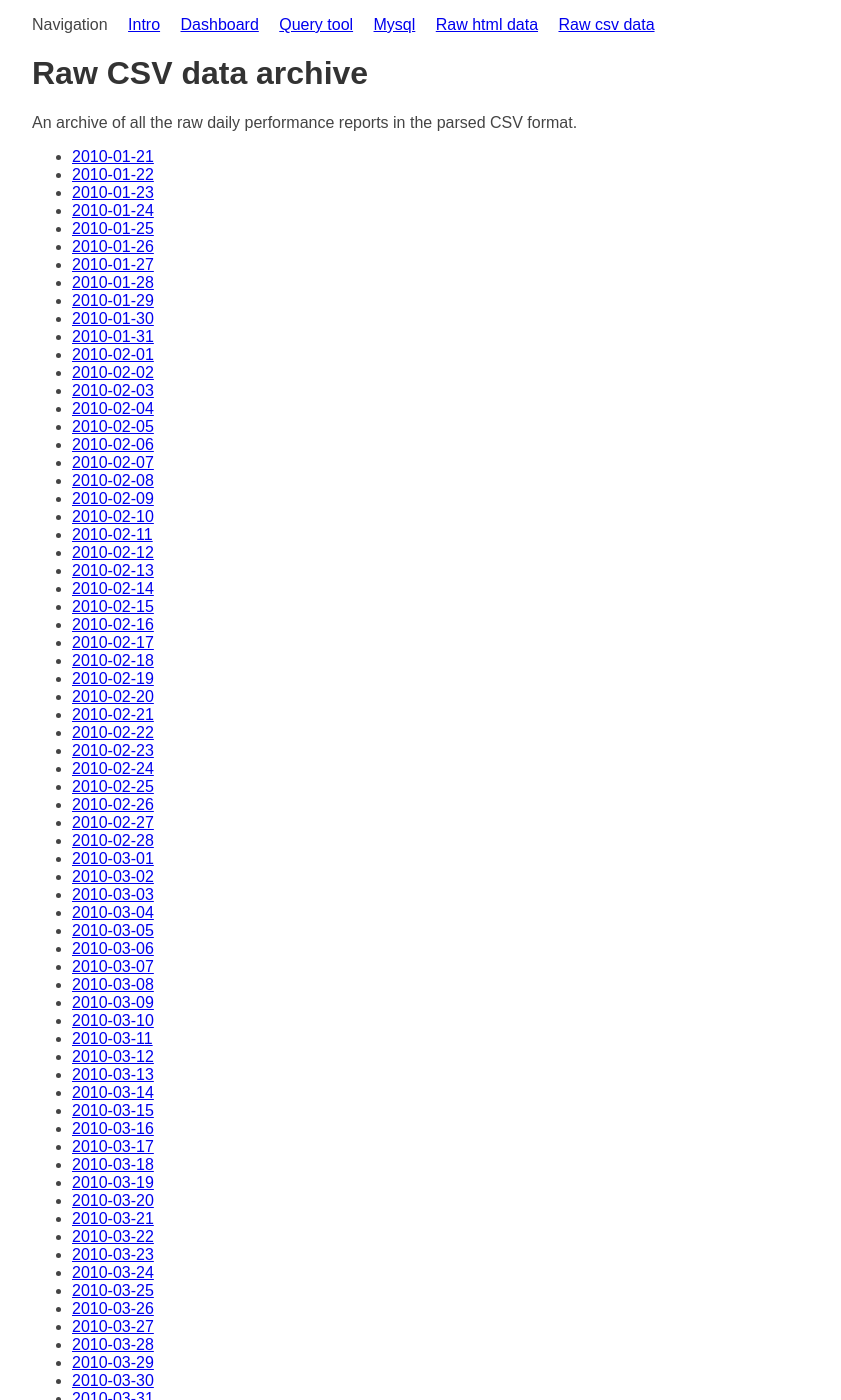
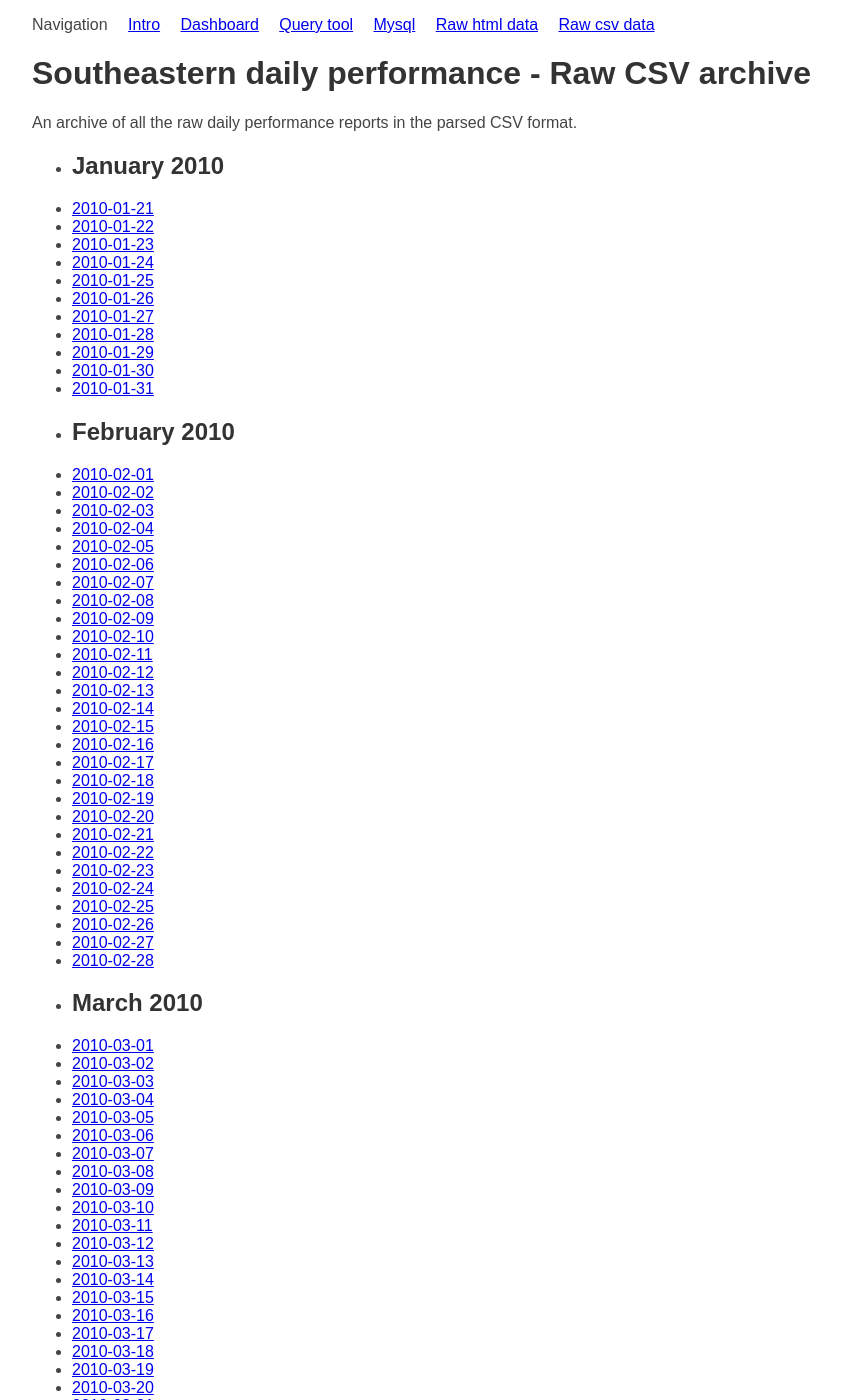
Before and after one commit to chrisroos/southeastern-daily-performance, a Jekyll site: the page built from raw-csv-data.html, in a window 1280 px wide and 1400 px high. Shown: the whole window, without its empty margins (32-873 px from the left). Built offline with Jekyll 4.4.1, drawn with Linux system fonts in a browser that asks for light colours; nearby versions of some CDN libraries; some of the changed text lies outside the part shown.

Commit message:
Separating the archives into months makes them easier to read/parse (imo).

```diff
--- a/raw-csv-data.html
+++ b/raw-csv-data.html
@@ -1,10 +1,11 @@
 ---
 layout: default
-title: Raw CSV data archive
+title: Southeastern daily performance - Raw CSV archive
 ---
 <p>An archive of all the raw daily performance reports in the parsed CSV format.</p>
 
 <ul id="dates">
+                  <li><h2>January 2010</h2></li>
         <li>
               <a href="data/csv/2010-01-21.csv">2010-01-21</a>
           </li>
@@ -38,6 +39,7 @@ title: Raw CSV data archive
           <li>
               <a href="data/csv/2010-01-31.csv">2010-01-31</a>
           </li>
+                  <li><h2>February 2010</h2></li>
         <li>
               <a href="data/csv/2010-02-01.csv">2010-02-01</a>
           </li>
@@ -122,6 +124,7 @@ title: Raw CSV data archive
           <li>
               <a href="data/csv/2010-02-28.csv">2010-02-28</a>
           </li>
+                  <li><h2>March 2010</h2></li>
         <li>
               <a href="data/csv/2010-03-01.csv">2010-03-01</a>
           </li>
@@ -215,6 +218,7 @@ title: Raw CSV data archive
           <li>
               <a href="data/csv/2010-03-31.csv">2010-03-31</a>
           </li>
+                  <li><h2>April 2010</h2></li>
         <li>
               <a href="data/csv/2010-04-01.csv">2010-04-01</a>
           </li>
@@ -305,6 +309,7 @@ title: Raw CSV data archive
           <li>
               <a href="data/csv/2010-04-30.csv">2010-04-30</a>
           </li>
+                  <li><h2>May 2010</h2></li>
         <li>
               <a href="data/csv/2010-05-01.csv">2010-05-01</a>
           </li>
@@ -398,6 +403,7 @@ title: Raw CSV data archive
           <li>
               <a href="data/csv/2010-05-31.csv">2010-05-31</a>
           </li>
+                  <li><h2>June 2010</h2></li>
         <li>
               <a href="data/csv/2010-06-01.csv">2010-06-01</a>
           </li>
@@ -488,6 +494,7 @@ title: Raw CSV data archive
           <li>
               <a href="data/csv/2010-06-30.csv">2010-06-30</a>
           </li>
+                  <li><h2>July 2010</h2></li>
         <li>
               <a href="data/csv/2010-07-01.csv">2010-07-01</a>
           </li>
@@ -581,6 +588,7 @@ title: Raw CSV data archive
           <li>
               <a href="data/csv/2010-07-31.csv">2010-07-31</a>
           </li>
+                  <li><h2>August 2010</h2></li>
         <li>
               <a href="data/csv/2010-08-01.csv">2010-08-01</a>
           </li>
@@ -674,6 +682,7 @@ title: Raw CSV data archive
           <li>
               <a href="data/csv/2010-08-31.csv">2010-08-31</a>
           </li>
+                  <li><h2>September 2010</h2></li>
         <li>
               <a href="data/csv/2010-09-01.csv">2010-09-01</a>
           </li>
@@ -764,6 +773,7 @@ title: Raw CSV data archive
           <li>
               <a href="data/csv/2010-09-30.csv">2010-09-30</a>
           </li>
+                  <li><h2>October 2010</h2></li>
         <li>
               <a href="data/csv/2010-10-01.csv">2010-10-01</a>
           </li>
@@ -857,6 +867,7 @@ title: Raw CSV data archive
           <li>
               <a href="data/csv/2010-10-31.csv">2010-10-31</a>
           </li>
+                  <li><h2>November 2010</h2></li>
         <li>
               <a href="data/csv/2010-11-01.csv">2010-11-01</a>
           </li>
@@ -947,6 +958,7 @@ title: Raw CSV data archive
           <li>
               <a href="data/csv/2010-11-30.csv">2010-11-30</a>
           </li>
+                  <li><h2>December 2010</h2></li>
         <li>
                               2010-12-01 (csv data is unavailable)
           </li>
```
Also changed, not shown: raw-html-data.html (+13 -1 lines), 2 other files. Lines whose indentation alone changed are shown as unchanged.
